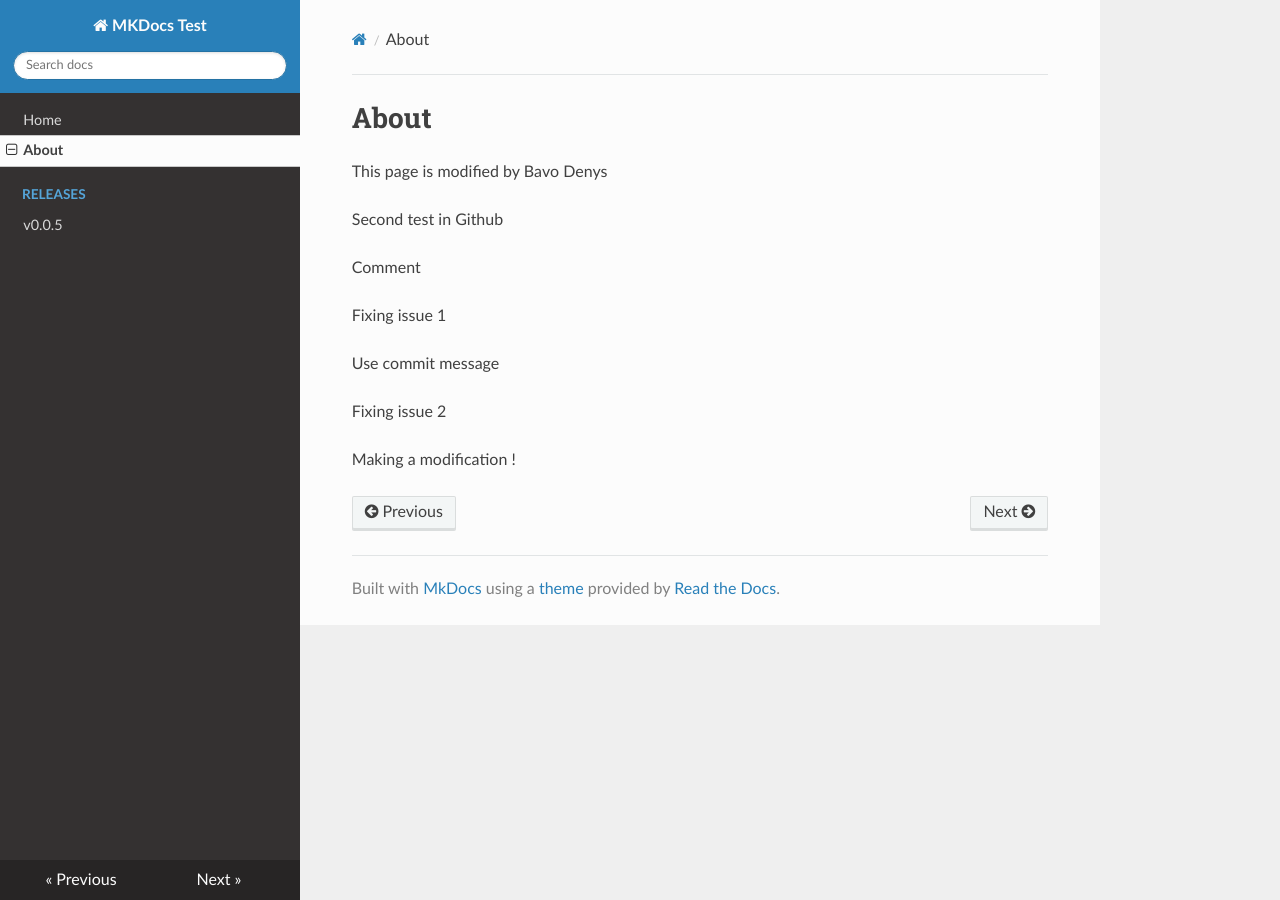
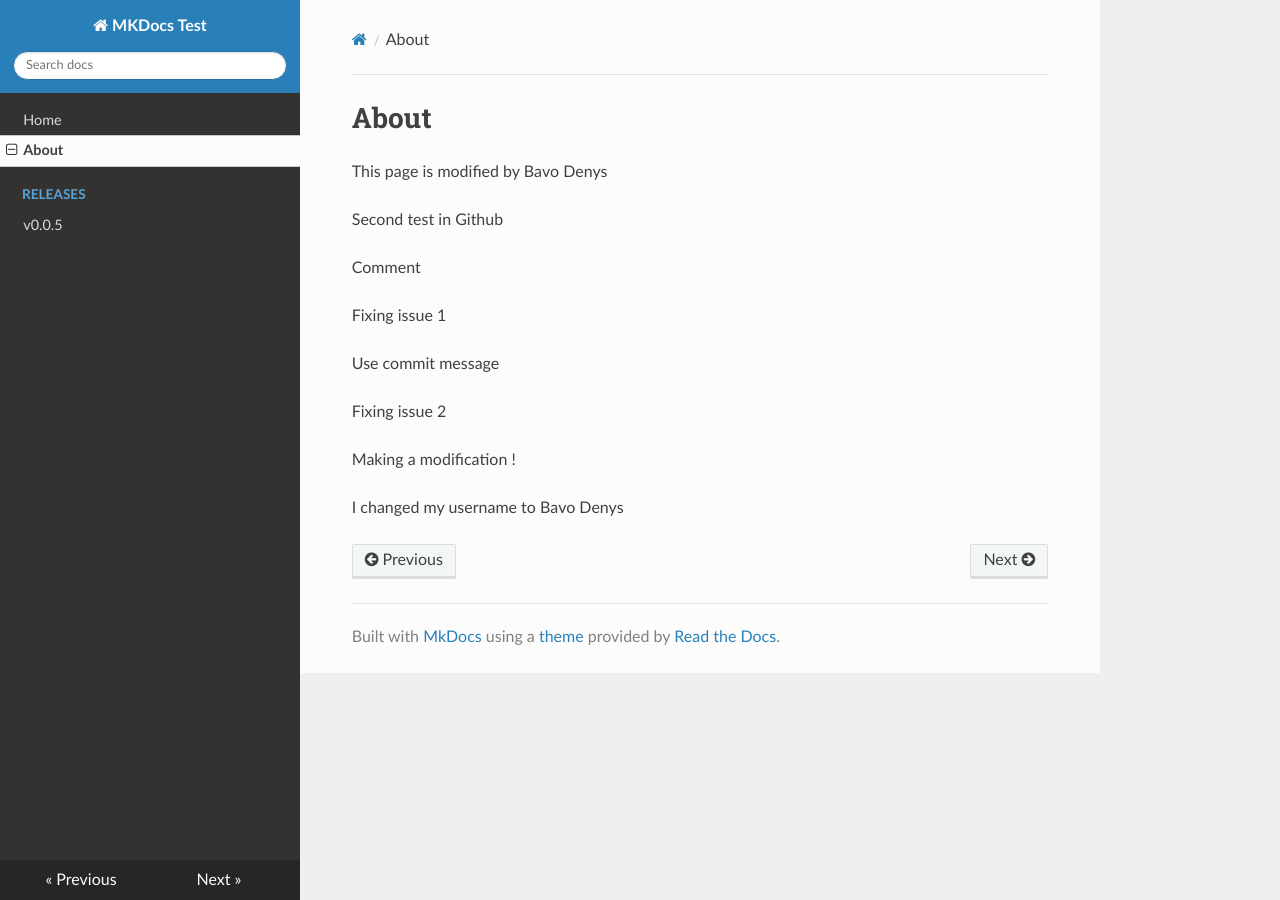
Before and after one commit to bavodenys/MKDocs_test, an MkDocs documentation site: the page built from docs/about.md, in a window 1280 px wide. Built offline with MkDocs 1.6.1, drawn with Linux system fonts in a browser that asks for light colours; nearby versions of some CDN libraries.

Commit message:
First commit with new name

```diff
--- a/docs/about.md
+++ b/docs/about.md
@@ -13,3 +13,5 @@ Use commit message
 Fixing issue 2
 
 Making a modification !
+
+I changed my username to Bavo Denys
```
